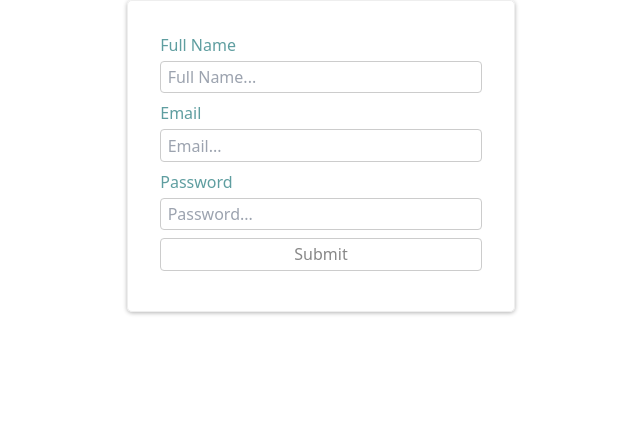
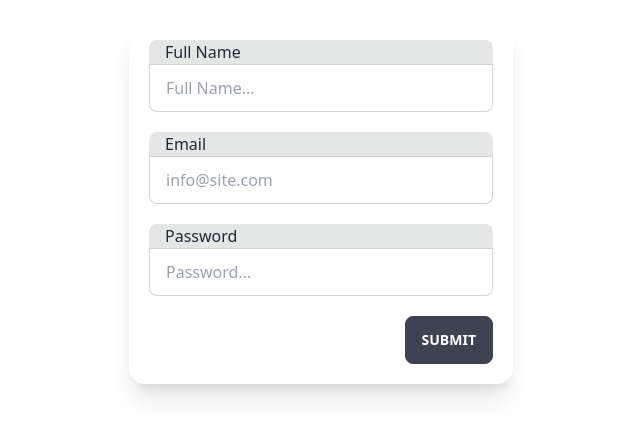
Before and after one commit to ZHANGJialiHappy/register-form, a React (Create React App) app: page /register in a window 1280 px wide. Shown: the top 438 px of the page, without its empty margins (319-959 px from the left). Built offline with nearby package versions, Linux system fonts and the light colour scheme.

Commit message:
feat: add tailwind in register

```diff
--- a/package.json
+++ b/package.json
@@ -12,6 +12,7 @@
     "@types/node": "^16.18.3",
     "@types/react": "^18.0.25",
     "@types/react-dom": "^18.0.9",
+    "daisyui": "^2.41.0",
     "react": "^18.2.0",
     "react-dom": "^18.2.0",
     "react-hook-form": "^7.39.5",
--- a/src/App.css
+++ /dev/null
@@ -1,3 +0,0 @@
-.App {
-  text-align: center;
-}
--- a/src/App.tsx
+++ b/src/App.tsx
@@ -1,6 +1,5 @@
 import React from 'react';
 import { BrowserRouter as Router, Routes, Route } from 'react-router-dom';
-import './App.css';
 import { Login } from './features/login/Login';
 import { Register } from './features/register/Register';
 
--- a/src/features/register/Register.tsx
+++ b/src/features/register/Register.tsx
@@ -1,6 +1,5 @@
-import "../styles.css";
 import { useForm } from "react-hook-form";
-import {yupResolver} from "@hookform/resolvers/yup";
+import { yupResolver } from "@hookform/resolvers/yup";
 import * as yup from "yup";
 
 export const Register = () => {
@@ -11,40 +10,47 @@ export const Register = () => {
         password: yup.string().min(6).max(20).required(),
     })
 
-    const {register, handleSubmit, formState: {errors}}= useForm({
+    const { register, handleSubmit, formState: { errors } } = useForm({
         resolver: yupResolver(schema),
     });
 
     const onSubmit = (data: any) => {
-        console.log (data);
+        console.log(data);
     };
 
     return (
-        <div className = "formContainer">
-            <form className="form" onSubmit = {handleSubmit(onSubmit)}>
-                <div>
-                <label className="label"> Full Name</label>
-                <input className="input" type="text" placeholder="Full Name..." {...register("fullName")}/>
-                <p className="validationMessage">{errors.fullName?.message?.toString()}</p>
-                </div>
+        <div className="m-5 flex flex-row justify-center">
+        <form className="card w-96 bg-base-100 shadow-xl gap-5 p-5" onSubmit={handleSubmit(onSubmit)}>
+            <div className="form-control">
+                <label className="input-group input-group-vertical">
+                    <span>Full Name</span>
+                    <input type="text" placeholder="Full Name..." className="input input-bordered" required {...register("fullName")} />
+                </label>
+                <p className="">{errors.fullName?.message?.toString()}</p>
+            </div>
 
-                <div>
-                <label className="label"> Email </label>
-                <input className="input" type="text" placeholder="Email..." {...register("email")}/>
-                <p className="validationMessage">{errors.email?.message?.toString()}</p>
-                </div>
+            <div className="form-control">
+                <label className="input-group input-group-vertical">
+                    <span>Email</span>
+                    <input type="text" placeholder="info@site.com"
+                    className={`input input-bordered ${errors.email?.message && "input-error"}`}  required {...register("email")} />
+                </label>
+                <p className="">{errors.email?.message?.toString()}</p>
+            </div>
 
-                <div>
-                <label className="label"> Password </label>
-                <input className="input" type="password" placeholder="Password..." {...register("password")}/>
-                <p className="validationMessage">{errors.password?.message?.toString()}</p>
-                </div>
+            <div className="form-control">
+                <label className="input-group input-group-vertical">
+                    <span>Password</span>
+                    <input type="password" placeholder="Password..."
+                    className={`input input-bordered ${errors.password?.message && "input-error"}`} required {...register("password")} />
+                </label>
+                <p className="">{errors.password?.message?.toString()}</p>
+            </div>
 
-                <div>
-                <input className="input" type="submit"/>
-                </div>
-            </form>
+            <div className="flex justify-end">
+                <input className="btn" type="submit" />
+            </div>
+        </form>
         </div>
-
     )
 }
--- a/src/features/styles.css
+++ /dev/null
@@ -1,42 +0,0 @@
-.formContainer {
-    display: flex;
-    justify-content: center;
-    flex-direction: row;
-}
-
-.form {
-    border: 1px #eee solid;
-    border-radius: 5px;
-    box-shadow: 0px 1px 4px rgb(0 0 0 / 30%);
-    padding: 32px;
-    color: cadetblue;
-}
-
-.input {
-    border: 1px solid #ccc;
-    box-sizing: border-box;
-    color: #888;
-    border-radius: 0.25em;
-    padding: 0.2em 0.4em;
-    width: 100%;
-    margin: 0;
-    margin-bottom: 0.5em;
-    font-size: 1em;
-    font-weight: 200;
-    font-family: inherit;
-}
-
-.input:required {
-    border-left: 4px solid rgb(15, 11, 11);
-}
-
-.label {
-    color: cadetblue;
-    margin-bottom: 0.25em;
-    font-size: 1em;
-    float: left;
-}
-
-input, label {
-    display: block;
-}
--- a/tailwind.config.js
+++ b/tailwind.config.js
@@ -6,5 +6,5 @@ module.exports = {
   theme: {
     extend: {},
   },
-  plugins: [],
+  plugins: [require("daisyui")],
 }
```
Also changed, not shown: 2 other files (tests, documents, lock files or other folders).
